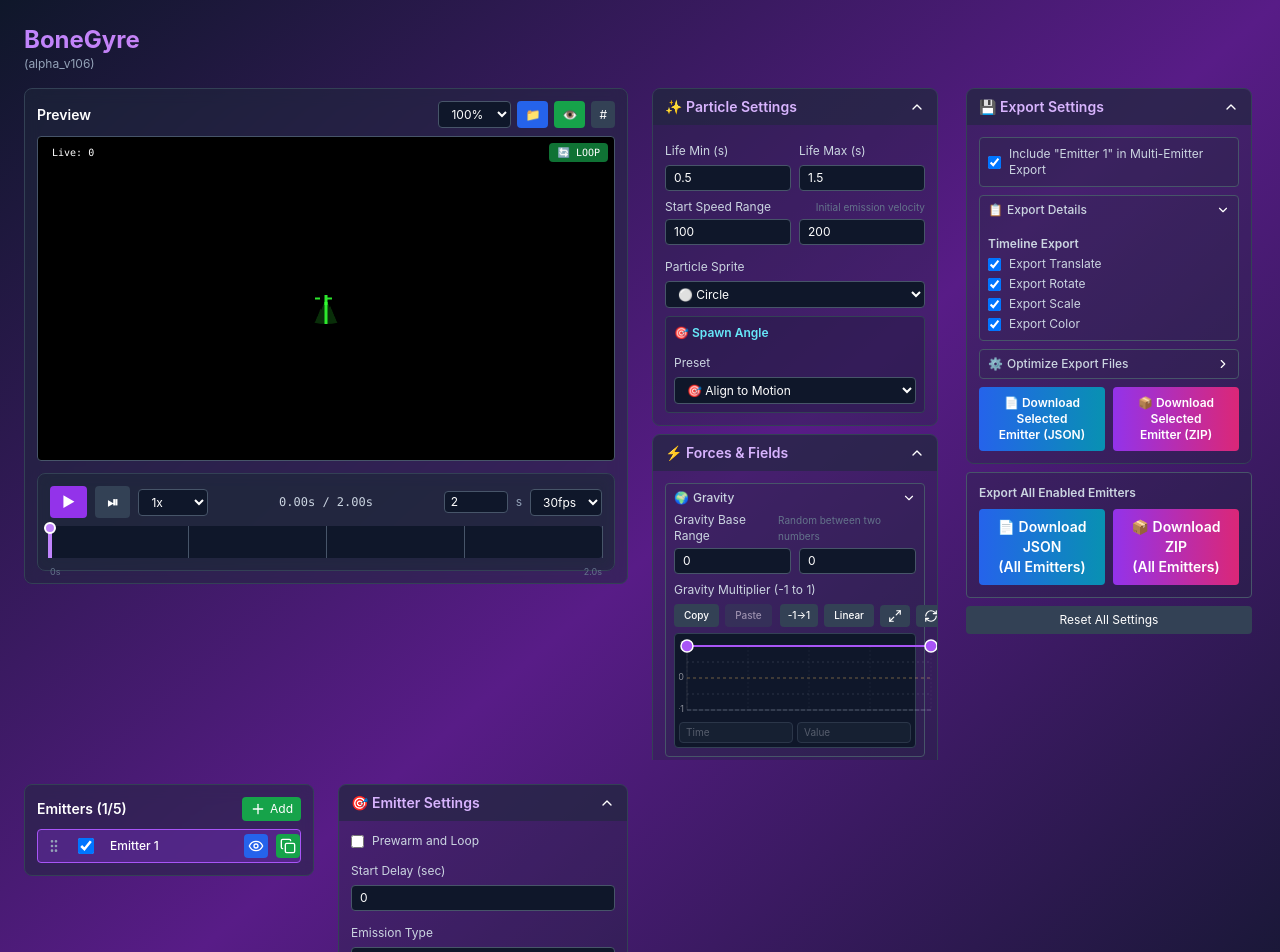
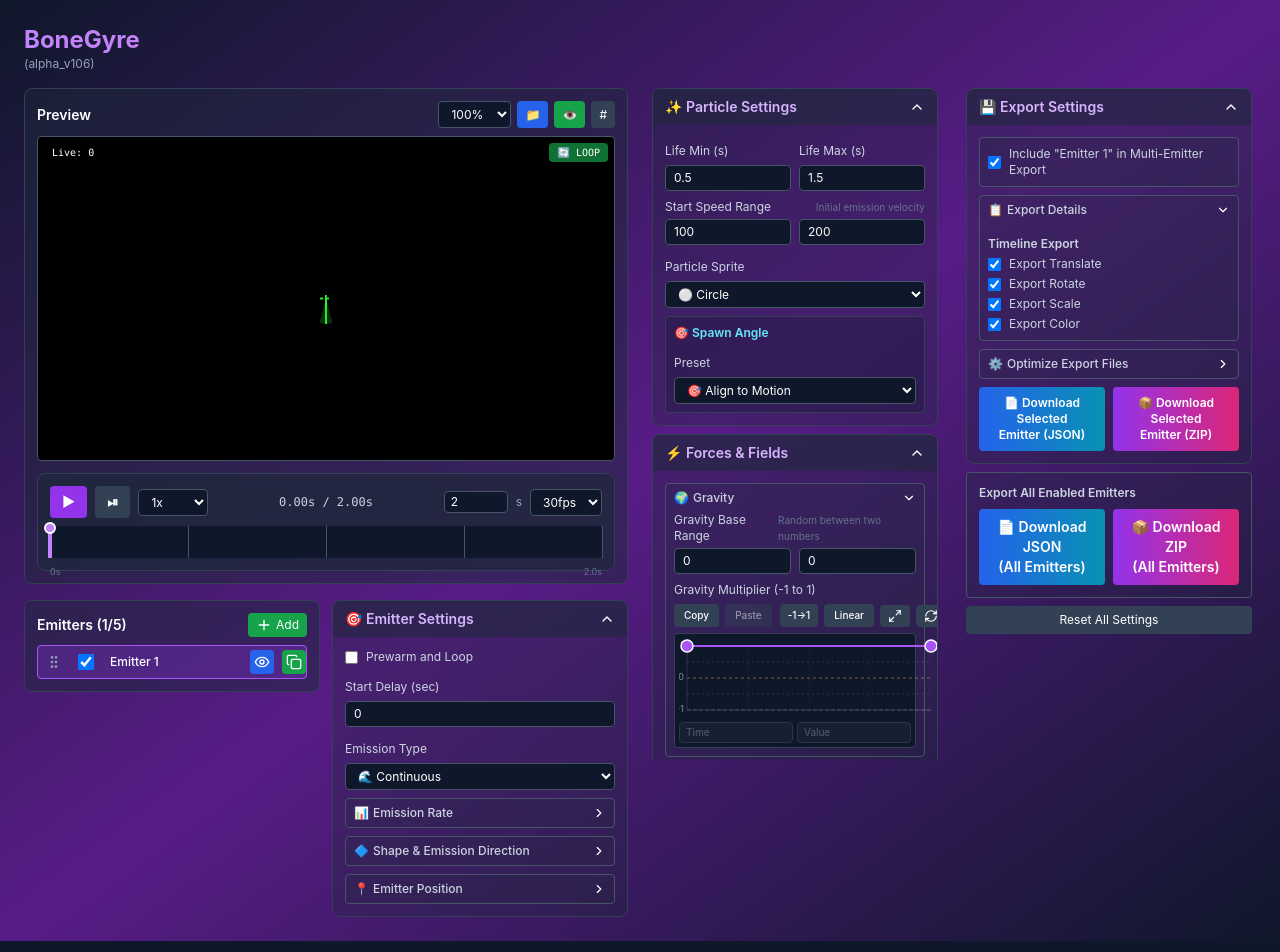
Before and after one commit to gantaki/SpineParticleExporter, a React (Vite) app: page / in a window 1280 px wide. Shown: the top 952 px of the page. Built offline with nearby package versions, Linux system fonts and the light colour scheme; the HTML template or start-up script is replaced by a standard one.

Commit message:
Improve viewport scaling and emitter layout

```diff
--- a/src/App.tsx
+++ b/src/App.tsx
@@ -243,10 +243,23 @@ const ParticleEditor: React.FC = () => {
         </header>
 
         {/* Main Grid Layout */}
-        <div className="grid grid-cols-1 lg:grid-cols-2 xl:grid-cols-4 gap-6 items-start">
-          {/* Columns 1-2: Wide Preview + Timeline */}
-          <div className="space-y-3 xl:col-span-2">
+        <div className="grid grid-cols-1 xl:grid-cols-4 gap-6 items-start">
+          {/* Columns 1-2: Wide Preview + Timeline + Emitters */}
+          <div className="space-y-4 xl:col-span-2">
             <Viewport />
+
+            <div className="grid grid-cols-1 md:grid-cols-2 gap-3">
+              <div className="space-y-3">
+                <EmitterManagementPanel />
+              </div>
+              <div className="space-y-3">
+                <EmitterSettingsPanel
+                  isOpen={panels.emitter.isOpen}
+                  onToggle={panels.emitter.toggle}
+                />
+              </div>
+            </div>
+
             {/* Hidden file input for sprite upload */}
             <input
               ref={sprite.spriteInputRef}
@@ -258,7 +271,7 @@ const ParticleEditor: React.FC = () => {
           </div>
 
           {/* Column 3: Particle Settings & Forces */}
-          <div className="space-y-2 overflow-y-auto max-h-[calc(100vh-8rem)] pr-1">
+          <div className="space-y-2 overflow-y-auto max-h-[calc(100vh-8rem)] pr-1 xl:col-span-1">
             <ParticleSettingsPanel
               isOpen={panels.particle.isOpen}
               onToggle={panels.particle.toggle}
@@ -276,7 +289,7 @@ const ParticleEditor: React.FC = () => {
           </div>
 
           {/* Column 4: Export Settings */}
-          <div className="space-y-2 overflow-y-auto max-h-[calc(100vh-8rem)] pr-1">
+          <div className="space-y-2 overflow-y-auto max-h-[calc(100vh-8rem)] pr-1 xl:col-span-1">
             <ExportPanel
               isOpen={panels.export.isOpen}
               onToggle={panels.export.toggle}
@@ -320,17 +333,6 @@ const ParticleEditor: React.FC = () => {
               Reset All Settings
             </button>
           </div>
-
-          {/* Row below timeline: Emitters & Emitter Settings */}
-          <div className="space-y-3 xl:col-span-1">
-            <EmitterManagementPanel />
-          </div>
-          <div className="space-y-3 xl:col-span-1">
-            <EmitterSettingsPanel
-              isOpen={panels.emitter.isOpen}
-              onToggle={panels.emitter.toggle}
-            />
-          </div>
         </div>
       </div>
     </div>
--- a/src/components/Viewport.tsx
+++ b/src/components/Viewport.tsx
@@ -403,12 +403,12 @@ export const Viewport = memo(() => {
         style={{ display: "none" }}
       />
 
-      <div className="bg-black rounded overflow-hidden border border-slate-600 relative aspect-video">
+      <div className="bg-black rounded overflow-hidden border border-slate-600 relative aspect-video flex items-center justify-center">
         <canvas
           ref={canvasRef as React.RefObject<HTMLCanvasElement>}
           width={settings.frameSize}
           height={settings.frameSize}
-          className="absolute inset-0 h-full w-full"
+          className="max-h-full max-w-full aspect-square"
           style={{
             imageRendering: "pixelated",
             cursor: isDragging
@@ -418,6 +418,8 @@ export const Viewport = memo(() => {
               : backgroundImage
               ? "grab"
               : "default",
+            height: "100%",
+            width: "auto",
           }}
           onMouseDown={handleCanvasMouseDown}
           onMouseMove={handleCanvasMouseMove}
```
